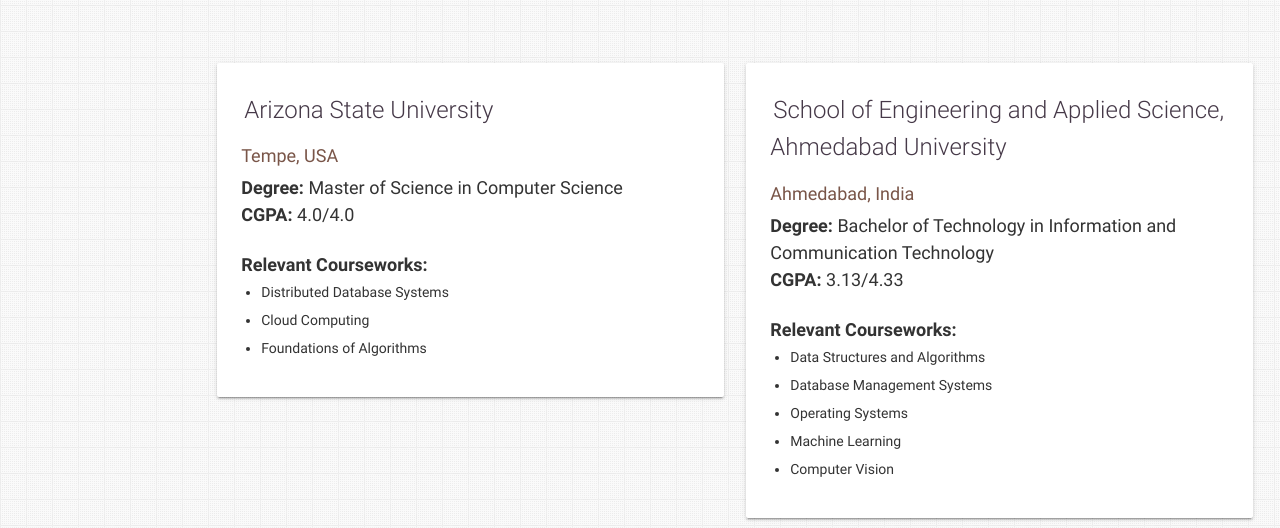
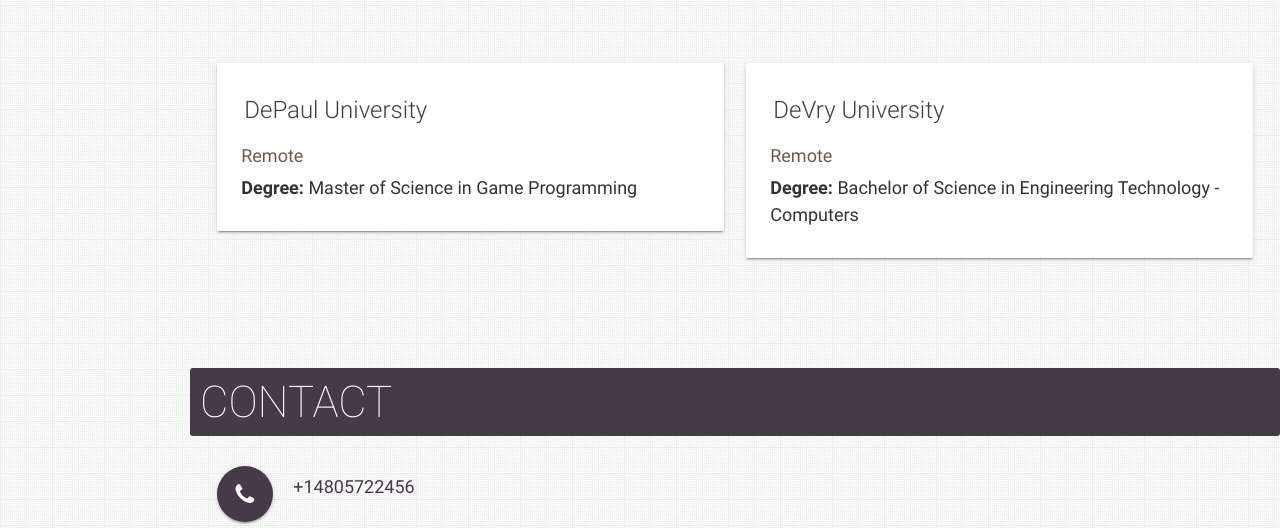
Before and after one commit to Waachel/waachel.github.io, a plain HTML site: page index.html in a window 1280 px wide. Shown: the part 6547-7075 px from the top of the page. Drawn offline with nearby package versions, Linux system fonts and the light colour scheme.

Commit message:
Update education section

```diff
--- a/index.html
+++ b/index.html
@@ -1097,26 +1097,13 @@ I'm an experienced technologist with over a decade of expertise in technical sup
             <div class="card">
               <div class="card-content">
                 <p>
-                  <span class="card-title"><a href="https://www.asu.edu/" target="_blank" class="teal-text hoverline">Arizona State University</a></span>
+                  <span class="card-title"><a href="https://www.cdm.depaul.edu" target="_blank" class="teal-text hoverline">DePaul University</a></span>
                 </p>
-                <p class="brown-text">Tempe, USA</p>
+                <p class="brown-text">Remote</p>
                 <p>
-                  <b>Degree: </b>Master of Science in Computer Science
+                  <b>Degree: </b>Master of Science in Game Programming
                   <br>
-                  <b>CGPA: </b>4.0/4.0
                 </p>
-
-                <ul>
-                  <p>
-                    <b>Relevant Courseworks:</b>
-                  <ul>
-                    <li>Distributed Database Systems</li>
-                    <li>Cloud Computing</li>
-                    <li>Foundations of Algorithms</li>
-                  </ul>
-                  </p>
-
-                </ul>
               </div>
             </div>
 
@@ -1126,29 +1113,13 @@ I'm an experienced technologist with over a decade of expertise in technical sup
             <div class="card">
               <div class="card-content">
                 <p>
-                  <span class="card-title"><a href="https://ahduni.edu.in/academics/schools-centres/school-of-engineering-and-applied-science/" target="_blank" class="teal-text hoverline">School of Engineering and Applied Science, Ahmedabad
-                      University</a></span>
+                  <span class="card-title"><a href="https://www.devry.edu" target="_blank" class="teal-text hoverline">DeVry University</a></span>
                 </p>
-                <p class="brown-text">Ahmedabad, India</p>
+                <p class="brown-text">Remote</p>
                 <p>
-                  <b>Degree: </b>Bachelor of Technology in Information and Communication Technology
+                  <b>Degree: </b>Bachelor of Science in Engineering Technology - Computers
                   <br>
-                  <b>CGPA: </b>3.13/4.33
                 </p>
-
-                <ul>
-                  <p>
-                    <b>Relevant Courseworks:</b>
-                  <ul>
-                    <li>Data Structures and Algorithms</li>
-                    <li>Database Management Systems</li>
-                    <li>Operating Systems</li>
-                    <li>Machine Learning</li>
-                    <li>Computer Vision</li>
-                  </ul>
-                  </p>
-
-                </ul>
               </div>
             </div>
           </div>
```
